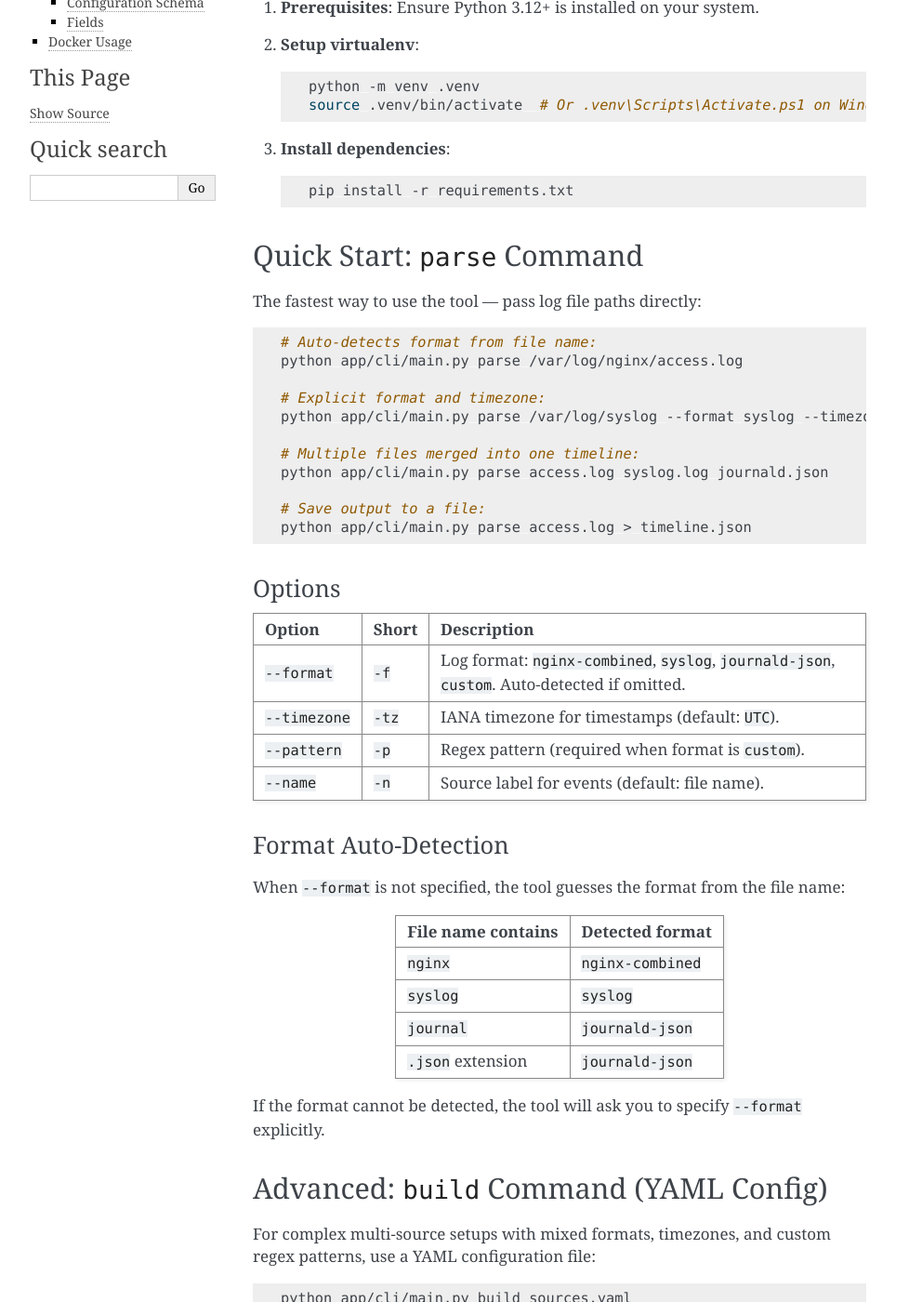
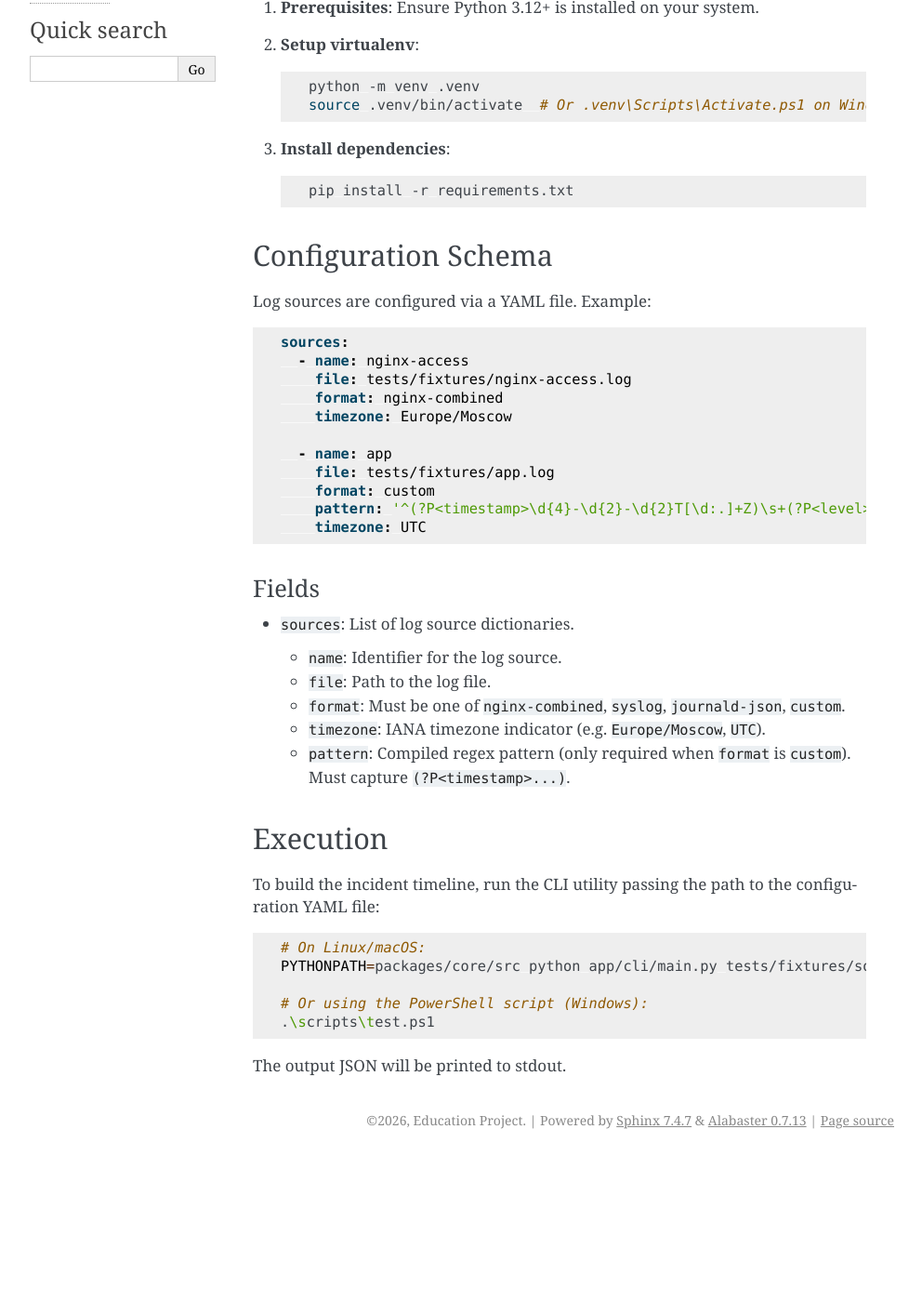
Before and after one commit to Puslore/IncidentTimelineBuilder, a Sphinx documentation site: the page built from docs/user-guide.md, in a window 1280 px wide and 1400 px high, scrolled down 293 px. Shown: the whole window at 93% size, without its empty margins (148-1140 px from the left). Built offline with Sphinx 7.4.7, drawn with Linux system fonts in a browser that asks for light colours; after the commit the page ends 1537 px from its top, so only the background shows below that; some of the changed text lies outside the part shown.

````diff
--- a/docs/user-guide.md
+++ b/docs/user-guide.md
@@ -15,55 +15,9 @@
    pip install -r requirements.txt
    ```
 
-## Quick Start: `parse` Command
+## Configuration Schema
 
-The fastest way to use the tool — pass log file paths directly:
-
-```bash
-# Auto-detects format from file name:
-python app/cli/main.py parse /var/log/nginx/access.log
-
-# Explicit format and timezone:
-python app/cli/main.py parse /var/log/syslog --format syslog --timezone Europe/Moscow
-
-# Multiple files merged into one timeline:
-python app/cli/main.py parse access.log syslog.log journald.json
-
-# Save output to a file:
-python app/cli/main.py parse access.log > timeline.json
-```
-
-### Options
-
-| Option | Short | Description |
-|---|---|---|
-| `--format` | `-f` | Log format: `nginx-combined`, `syslog`, `journald-json`, `custom`. Auto-detected if omitted. |
-| `--timezone` | `-tz` | IANA timezone for timestamps (default: `UTC`). |
-| `--pattern` | `-p` | Regex pattern (required when format is `custom`). |
-| `--name` | `-n` | Source label for events (default: file name). |
-
-### Format Auto-Detection
-
-When `--format` is not specified, the tool guesses the format from the file name:
-
-| File name contains | Detected format |
-|---|---|
-| `nginx` | `nginx-combined` |
-| `syslog` | `syslog` |
-| `journal` | `journald-json` |
-| `.json` extension | `journald-json` |
-
-If the format cannot be detected, the tool will ask you to specify `--format` explicitly.
-
-## Advanced: `build` Command (YAML Config)
-
-For complex multi-source setups with mixed formats, timezones, and custom regex patterns, use a YAML configuration file:
-
-```bash
-python app/cli/main.py build sources.yaml
-```
-
-### Configuration Schema
+Log sources are configured via a YAML file. Example:
 
 ```yaml
 sources:
@@ -86,18 +40,18 @@
   - `file`: Path to the log file.
   - `format`: Must be one of `nginx-combined`, `syslog`, `journald-json`, `custom`.
   - `timezone`: IANA timezone indicator (e.g. `Europe/Moscow`, `UTC`).
-  - `pattern`: Regex pattern (only required when `format` is `custom`). Must capture `(?P<timestamp>...)`.
+  - `pattern`: Compiled regex pattern (only required when `format` is `custom`). Must capture `(?P<timestamp>...)`.
 
-## Docker Usage
+## Execution
 
-Mount your log files into the container and use the `parse` command:
+To build the incident timeline, run the CLI utility passing the path to the configuration YAML file:
 
 ```bash
-# Using docker run:
-docker run --rm -v /var/log:/logs timeline-builder parse /logs/nginx/access.log
+# On Linux/macOS:
+PYTHONPATH=packages/core/src python app/cli/main.py tests/fixtures/sources.valid.yaml
 
-# Using docker compose:
-docker compose -f infra/compose.yaml up --build
+# Or using the PowerShell script (Windows):
+.\scripts\test.ps1
 ```
 
 The output JSON will be printed to stdout.
````
Also changed, not shown: README.md (+14 -34 lines).
